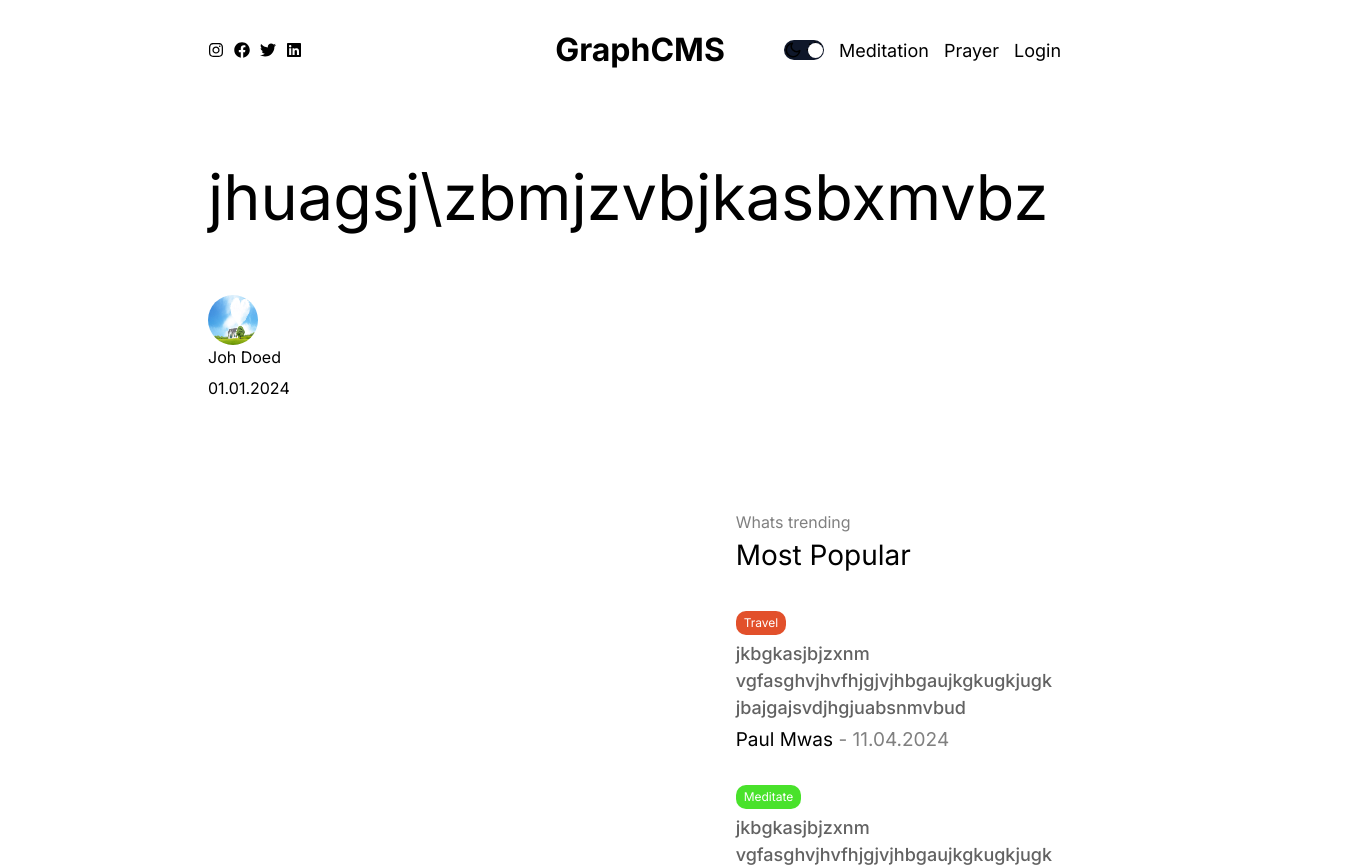
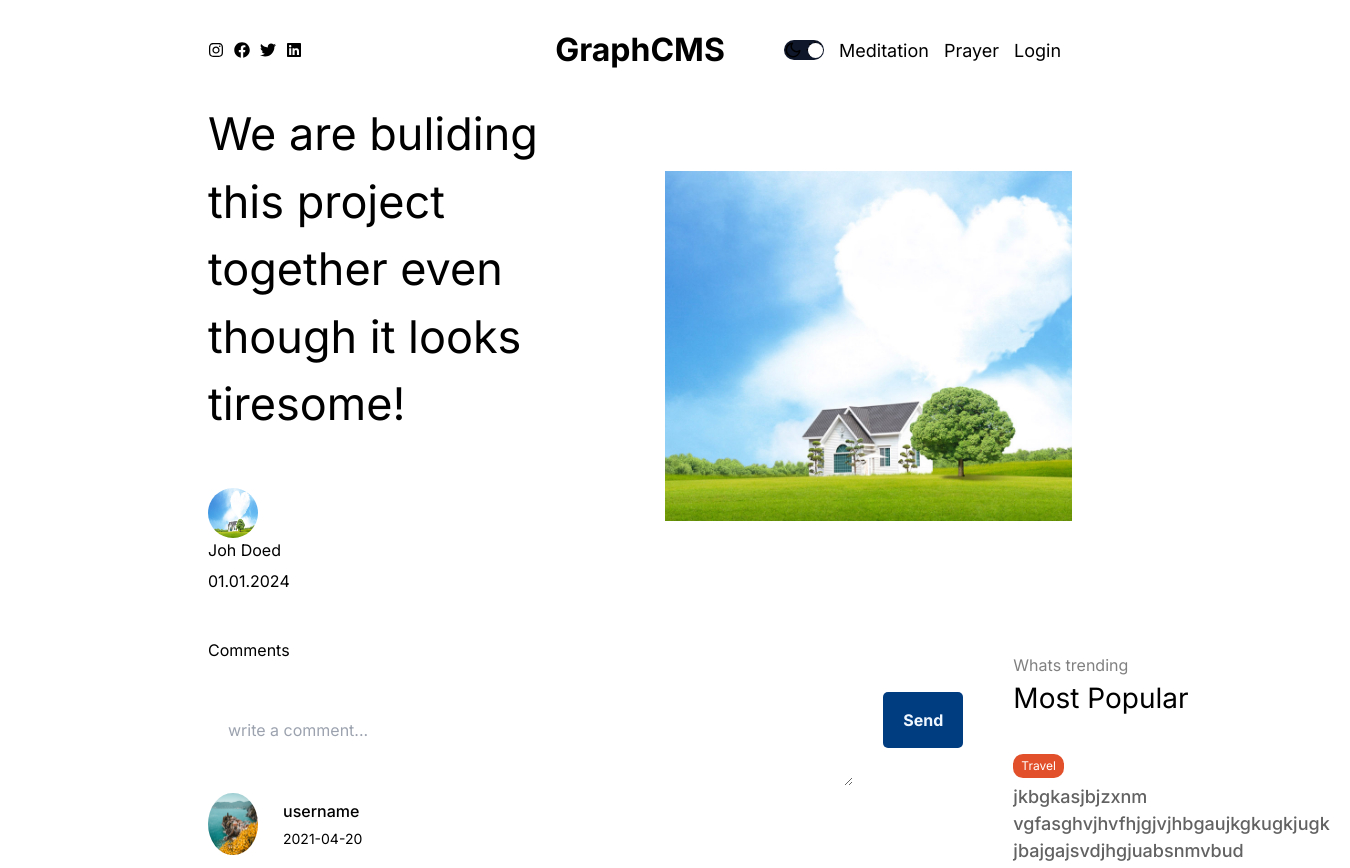
Before and after one commit to DavisKiprotich/Blog_Website, a Next.js app: page /login in a window 1280 px wide. Shown: the top 868 px of the page, 1350 px wide, since content can reach past the window. Built offline with nearby package versions, Linux system fonts and the light colour scheme.

Commit message:
Kazi safi

```diff
--- a/components/Comments.jsx
+++ b/components/Comments.jsx
@@ -1,3 +1,4 @@
+import Image from 'next/image';
 import styles from './styles/comments.module.css'
 import Link from 'next/link'
 
@@ -7,15 +8,43 @@ const Comments = () => {
   return (
     <div className={styles.container}>
         <h1 className={styles.title}>Comments</h1>
-        {status === 'authenticated' ? (
+        {status === "authenticated" ? (
             <div className={styles.write}>
-                <textarea className={styles.input} placeholder='write your comment...' />
-                <button className={styles.button}>Send</button>
+              <textarea
+                placeholder="write a comment..."
+                className={styles.input}
+              />
+              <button className={styles.button} >
+                Send
+              </button>
             </div>
-        ) :
-        (
-            <Link href='/login'>Log in to write a comment</Link>
-        )}
+          ) : (
+            <Link href="/login">Login to write a comment</Link>
+          )}
+        <div className={styles.comments}>
+            <div className={styles.comment}>
+                <div className={styles.user}>
+                    <Image
+                        src='/p1.jpeg'
+                        alt=''
+                        width={50}
+                        height={50}
+                        className={styles.image}
+                    />
+                    <div className={styles.userInfo}>
+                        <span className={styles.username}>
+                            username
+                        </span>
+                        <span className={styles.date}>
+                            2021-04-20
+                        </span>
+                    </div>
+                </div>
+                <p className={styles.desc}>
+                    vgasvchdvhjvkjfvbzxvsdavbkljhbwsdvkbdjkvfkjdzbxv,jsdbdnklawkldbkjfbcjbvsdklzbdzcjsb
+                </p>
+            </div>
+        </div>
     </div>
   )
 }
--- a/components/styles/comments.module.css
+++ b/components/styles/comments.module.css
@@ -0,0 +1,74 @@
+.container{
+    margin-top: 45px;
+}
+
+.title{
+    color: var(--softTextCColor);
+    margin-bottom: 30px;
+}
+
+.write{
+    display: flex;
+    align-items: center;
+    justify-content: space-between;
+    gap: 30px;
+}
+.input{
+    padding: 20px;
+    width: 100%;
+    border-radius: 10px;
+}
+
+.button{
+    padding: 16px 20px;
+    background-color: rgb(0, 60, 128);
+    color: aliceblue;
+    font-weight: bold;
+    border-radius: 5px;
+    border: none;
+}
+
+.button{
+    margin-bottom: 45px;
+
+}
+
+.comments{
+    margin-bottom: 45px;
+}
+
+.comment{
+    margin-bottom: 50px;
+}
+
+.user{
+    display: flex;
+    align-items: center;
+    gap: 25px;
+    margin-bottom: 20px;
+}
+
+.image{
+    border-radius: 50%;
+    object-fit: cover;
+}
+
+.userInfo{
+    display: flex;
+    flex-direction: column;
+    gap: 5px;
+    color: var(--softTextCColor);
+}
+
+.username{
+    font-weight: 500;
+}
+
+.date{
+    font-size: 14px;
+}
+
+.desc{
+    font-size: 18px;
+    font-weight: 300;
+}
--- a/components/styles/singlePage.module.css
+++ b/components/styles/singlePage.module.css
@@ -12,7 +12,7 @@
     flex: 1;
 }
 .title{
-    font-size: 63px;
+    font-size: 45px;
     margin-bottom: 50px;
 }
 
--- a/src/app/[slug]/page.jsx
+++ b/src/app/[slug]/page.jsx
@@ -1,13 +1,14 @@
 import Image from 'next/image'
 import Menu from '../../../components/Menu'
 import styles from '../../../components/styles/singlePage.module.css'
+import Comments from '../../../components/Comments'
 
 const SinglePage = () => {
   return (
     <div className={styles.container}>
       <div className={styles.infoContainer}>
         <div className={styles.textContainer}>
-          <h1 className={styles.title}>jhuagsj\zbmjzvbjkasbxmvbz</h1>
+          <h1 className={styles.title}>We are buliding this project together even though it looks tiresome!</h1>
           <div className={styles.user}>
               <div className={styles.userImageContainer}>
                 <Image src='/47.jpg' alt="" fill className={styles.avatar} />
@@ -27,9 +28,9 @@ const SinglePage = () => {
           <div
             className={styles.description}
           />
-          {/* <div className={styles.comment}>
-            <Comments postSlug={slug}/>
-          </div> */}
+          <div className={styles.comment}>
+            <Comments />
+          </div>
         </div>
         <Menu />
       </div>
```
Also changed, not shown: public/p1.jpeg (added).
